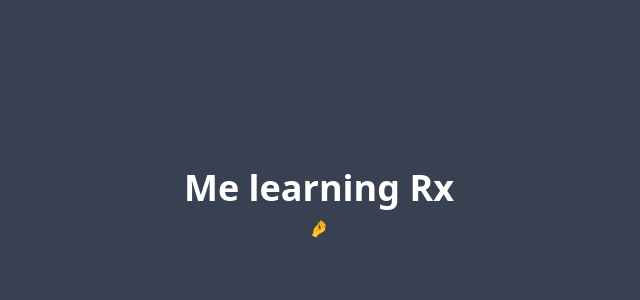
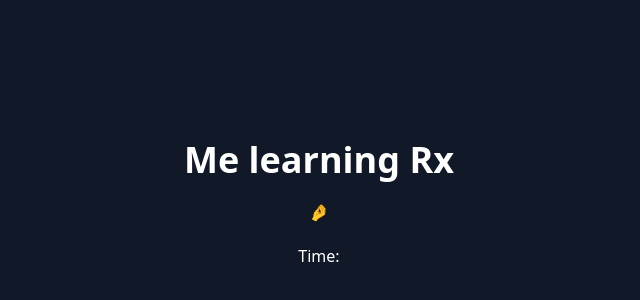
Before and after one commit to reyhannaufal/learn-rx, a Next.js app: page / in a window 1280 px wide. Shown: the part 196-496 px from the top of the page, without its empty margins (321-961 px from the left). Built offline with nearby package versions, Linux system fonts and the light colour scheme.

Commit message:
feat: add eslint

```diff
--- a/pages/index.tsx
+++ b/pages/index.tsx
@@ -1,16 +1,28 @@
+import * as React from 'react';
 import Head from 'next/head';
-import { map, of } from 'rxjs';
+import { interval, map, Observable, of, Subscription } from 'rxjs';
 import type { NextPage } from 'next';
 
+const observable$: Observable<number> = interval(1000);
+
 const Home: NextPage = () => {
+   const [state, setState] = React.useState<number>();
+
+   React.useEffect(() => {
+      return () => {
+         observable$.subscribe(setState);
+      };
+   });
+
    return (
       <main>
          <Head>
-            <title>Home</title>
+            <title>Me Learning RxJS</title>
          </Head>
-         <section className='flex flex-col items-center justify-center h-screen space-y-2 text-white bg-gray-700'>
+         <section className='flex flex-col items-center justify-center h-screen space-y-5 text-white bg-gray-900'>
             <h1 className='text-4xl font-bold'>Me learning Rx</h1>
             <p>🤌</p>
+            <p>Time: {state}</p>
          </section>
       </main>
    );
```
Also changed, not shown: .eslintrc.json.
